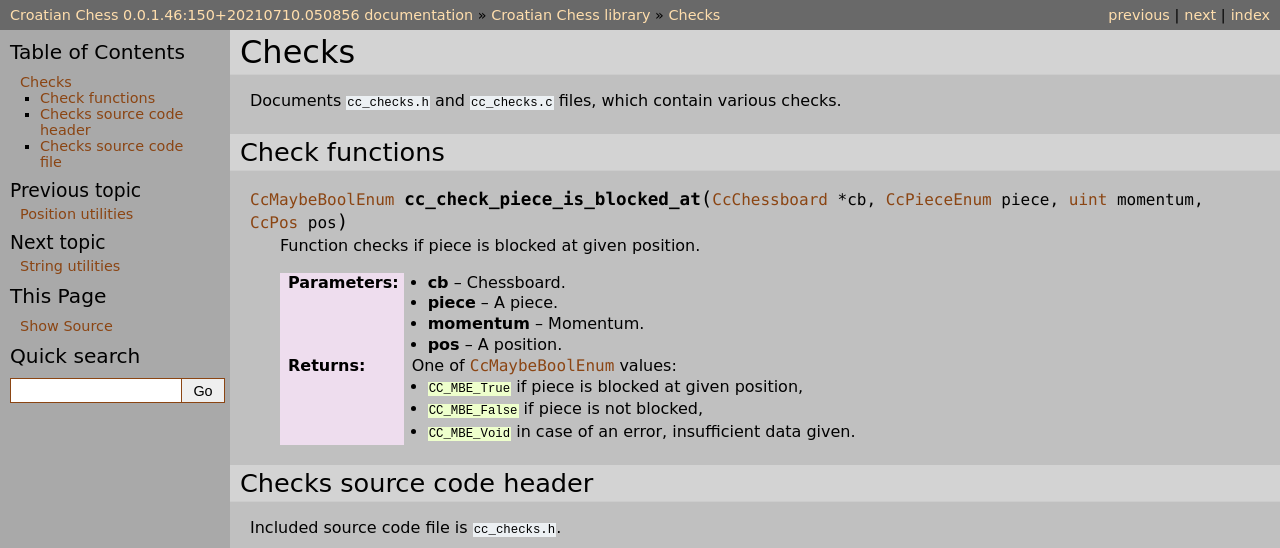
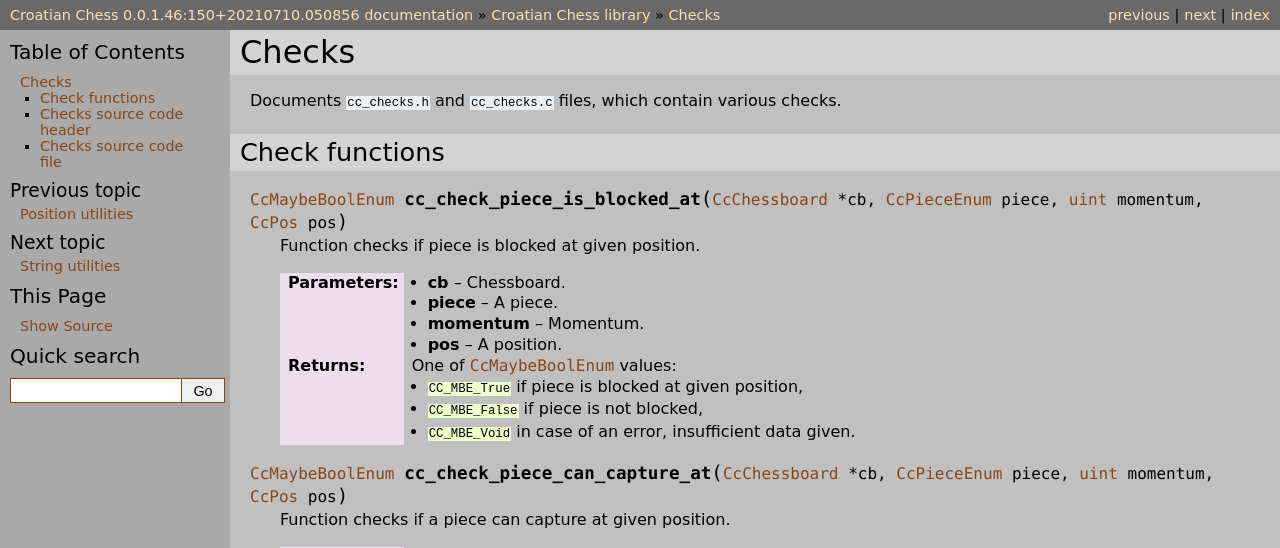
Before and after one commit to mmlacak/crochess, a Sphinx documentation site: the page built from docs/source/libcc/ccchecks.rst, in a window 1280 px wide. Shown: the top 548 px of the page. Built offline with Sphinx 7.4.7, drawn with Linux system fonts in a browser that asks for light colours; some of the changed text lies outside the part shown.

Commit message:
Documented cc_check_piece_can_capture_at().

```diff
--- a/docs/source/libcc/ccchecks.rst
+++ b/docs/source/libcc/ccchecks.rst
@@ -31,6 +31,20 @@ Check functions
         * :c:`CC_MBE_False` if piece is not blocked,
         * :c:`CC_MBE_Void` in case of an error, insufficient data given.
 
+.. c:function:: CcMaybeBoolEnum cc_check_piece_can_capture_at( CcChessboard * cb, CcPieceEnum piece, uint momentum, CcPos pos )
+
+    Function checks if a piece can capture at given position.
+
+    :param cb: Chessboard.
+    :param piece: A piece.
+    :param momentum: Momentum.
+    :param pos: A position.
+    :returns: One of :c:expr:`CcMaybeBoolEnum` values:
+
+        * :c:`CC_MBE_True` if a piece can capture at given position,
+        * :c:`CC_MBE_False` if no capture is possible,
+        * :c:`CC_MBE_Void` in case of an error, insufficient data given.
+
 
 
 
```
